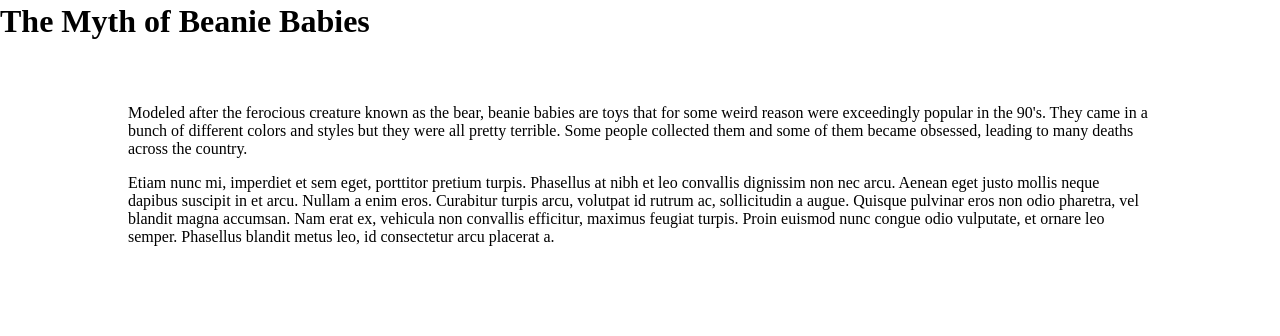
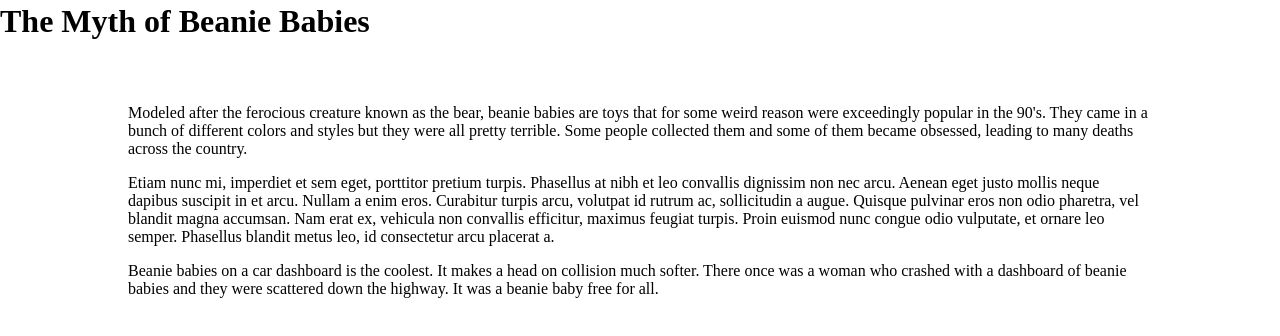
Before and after one commit to m-tambo/static-web-blog-beanie-babies, a plain HTML site: page index.html in a window 1280 px wide. Shown: the part 982-1318 px from the top of the page. Before the commit the page ends 1292 px from the top, so only its background shows below. Drawn offline with Linux system fonts and the light colour scheme.

Commit message:
added p about BB

```diff
--- a/index.html
+++ b/index.html
@@ -17,6 +17,9 @@
 			<p>
 				Etiam nunc mi, imperdiet et sem eget, porttitor pretium turpis. Phasellus at nibh et leo convallis dignissim non nec arcu. Aenean eget justo mollis neque dapibus suscipit in et arcu. Nullam a enim eros. Curabitur turpis arcu, volutpat id rutrum ac, sollicitudin a augue. Quisque pulvinar eros non odio pharetra, vel blandit magna accumsan. Nam erat ex, vehicula non convallis efficitur, maximus feugiat turpis. Proin euismod nunc congue odio vulputate, et ornare leo semper. Phasellus blandit metus leo, id consectetur arcu placerat a.
 			</p>
+			<p>
+				Beanie babies on a car dashboard is the coolest. It makes a head on collision much softer. There once was a woman who crashed with a dashboard of beanie babies and they were scattered down the highway. It was a beanie baby free for all.
+			</p>
 		</div>
 	</body>
 </html>
```
